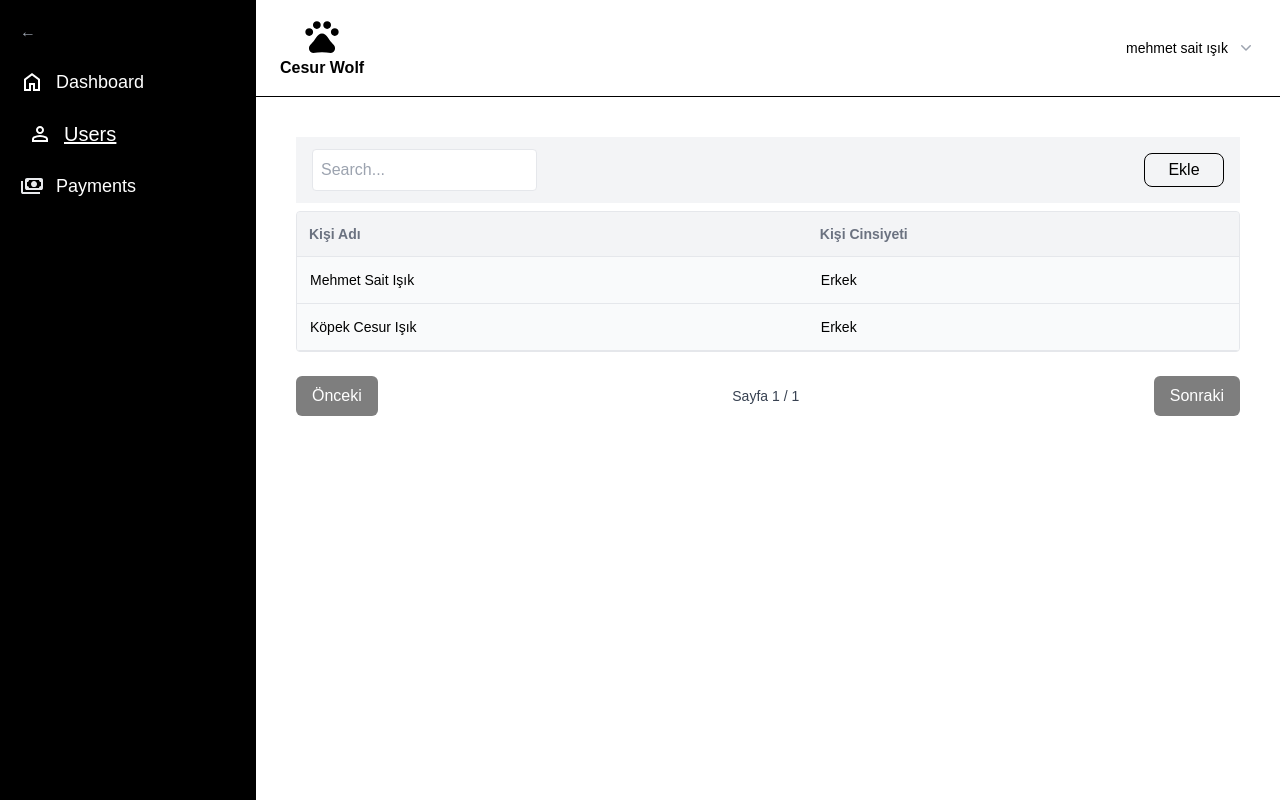
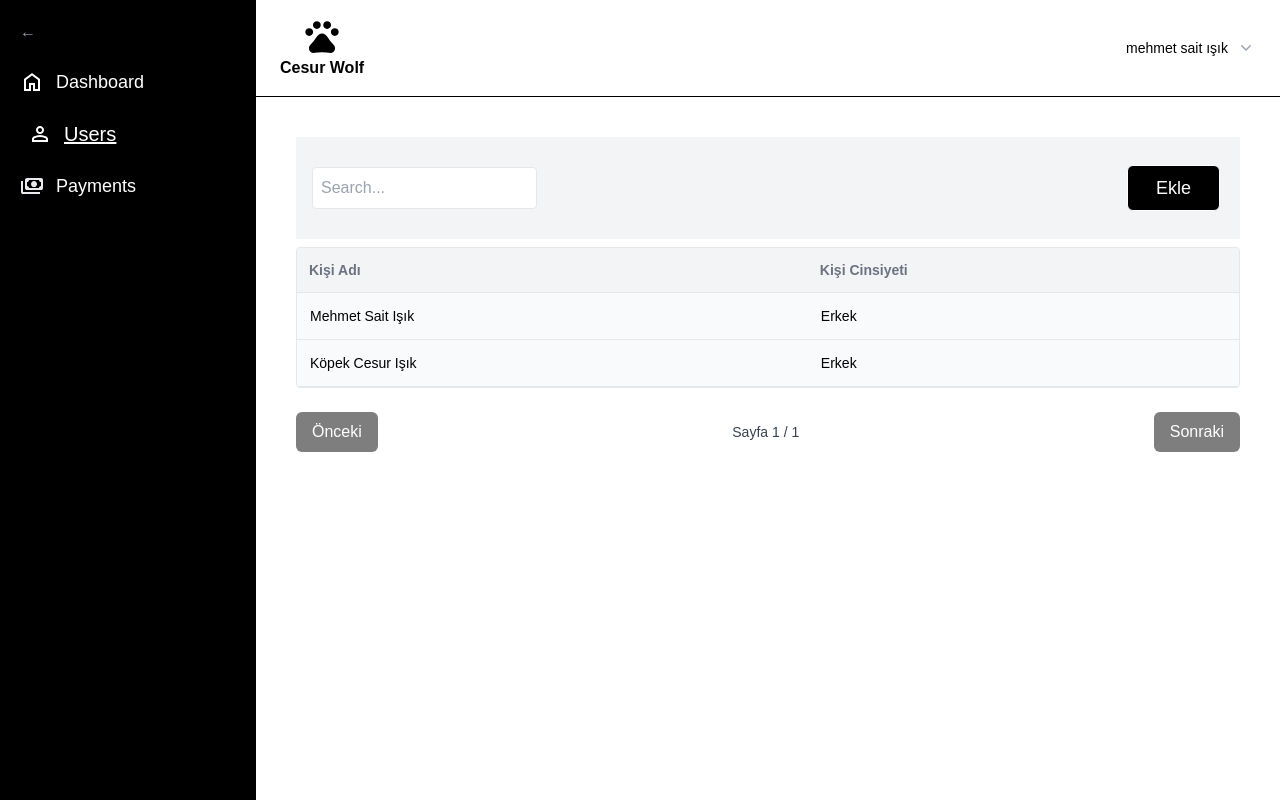
Before and after one commit to girisimci/admin-panel-boilerplate, a Next.js app: page /users in a window 1280 px wide. Built offline with nearby package versions, Linux system fonts and the light colour scheme.

Commit message:
users button component fixed

```diff
--- /dev/null
+++ b/src/components/commons/button.js
@@ -0,0 +1,25 @@
+import React from "react";
+
+const Button = ({ name, click,disabled, type, isOfferButton,width }) => {
+  let backgroundClass = ''
+  if(isOfferButton) {
+    backgroundClass = "bg-[#5F7E5F]"
+  } else {
+    if(disabled) {
+      backgroundClass = "bg-gray-800"
+    } else {
+      backgroundClass = " bg-black text-white"
+    }
+  }
+  return (
+    <button
+      type={type}
+      className= {`${width ? width : 'w-full'} min-w-[93px]  min-h-[31px] ${backgroundClass} hover:bg-gray-800 hover:text-white text-white rounded-md py-2 text-lg font-medium my-2 border border-white p-2 transition duration-700 ease-in-out `}
+      onClick={click}
+    >
+      {name}
+    </button>
+  );
+};
+
+export default Button;
--- a/src/components/commons/modal.js
+++ b/src/components/commons/modal.js
@@ -8,15 +8,13 @@ const Modal = ({ title, hideModal, children }) => {
           <div className="border-0 rounded-lg shadow-lg relative flex flex-col w-full bg-white outline-none focus:outline-none">
             {/*header*/}
             <div className="flex  items-start justify-between p-4 border-b rounded-t ">
-              <h3 className="text-xl font-semibold text-black">
-                {title}
-              </h3>
+              <h3 className="text-xl font-semibold text-black">{title}</h3>
               <button
                 type="button"
                 className="text-gray-400 bg-transparent hover:bg-gray-200 hover:text-gray-900 rounded-lg text-sm p-1.5 ml-auto inline-flex items-center"
                 onClick={hideModal}
               >
-X
+                X
               </button>
             </div>
 
--- a/src/pages/users.js
+++ b/src/pages/users.js
@@ -4,6 +4,7 @@ import BaseTable from "@/components/base-table";
 import { useForm } from "react-hook-form";
 import { yupResolver } from "@hookform/resolvers/yup";
 import * as yup from "yup";
+import Button from "@/components/commons/button";
 
 const Users = () => {
   const [users, setUsers] = useState([
@@ -49,8 +50,8 @@ const Users = () => {
           searchable={true}
           automaticPagination={true}
           tableBtn={
-            <div className="border border-black text-center p-1 rounded-lg w-20 my-2">
-              <button onClick={() => setModal(true)}>Ekle</button>
+            <div className=" border-black text-center p-1 rounded-lg my-2">
+              <Button click={() => setModal(true)} name={"Ekle"} />
             </div>
           }
         />
@@ -89,12 +90,7 @@ const Users = () => {
                   </p>
                 )}
               </div>
-              <button
-                type="submit"
-                className="bg-black text-white hover:bg-gray-800 p-2 rounded w-full mt-4"
-              >
-                Ekle
-              </button>
+              <Button type="submit" name={"ekle"} />
             </form>
           </Modal>
         )}
```
